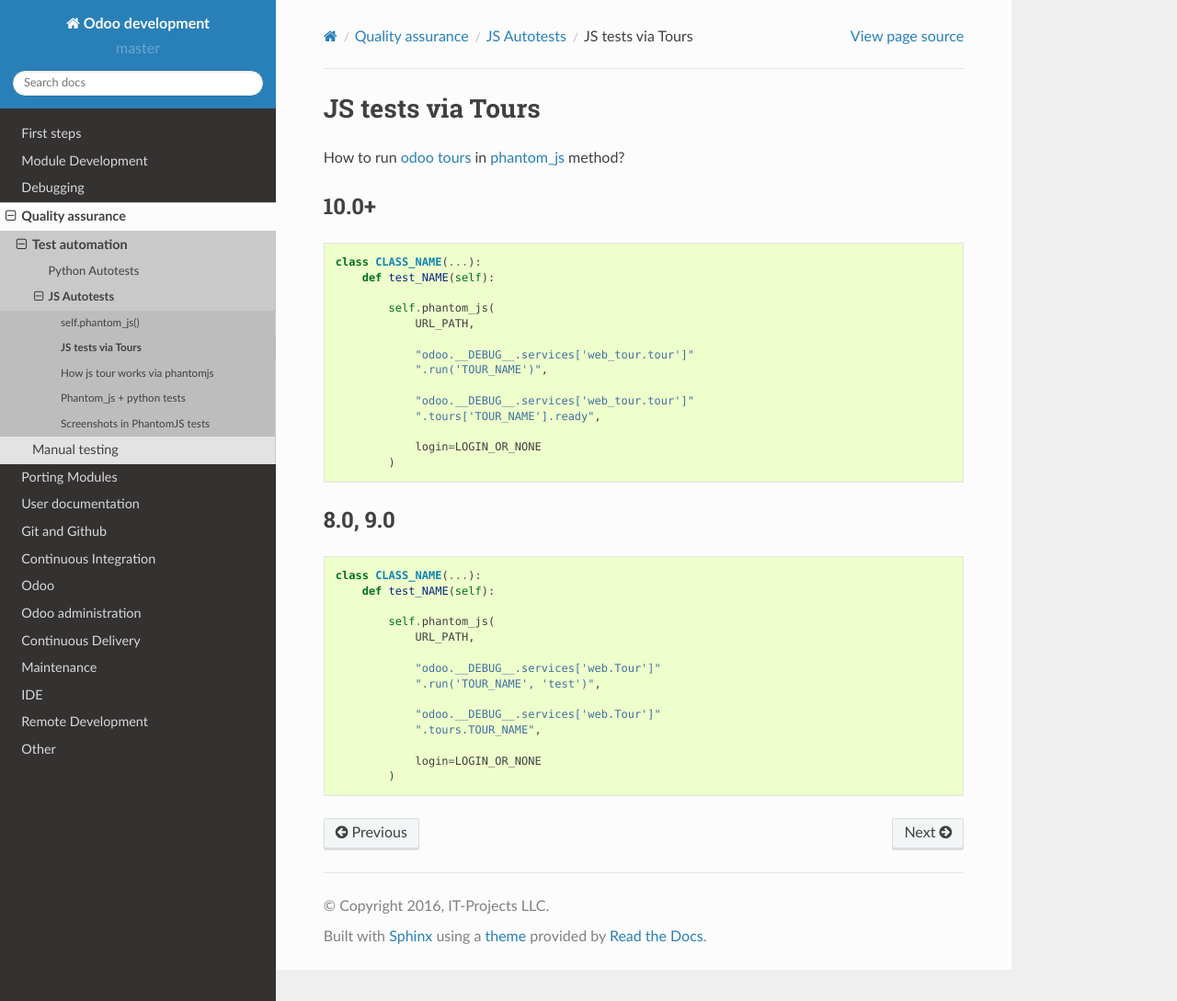
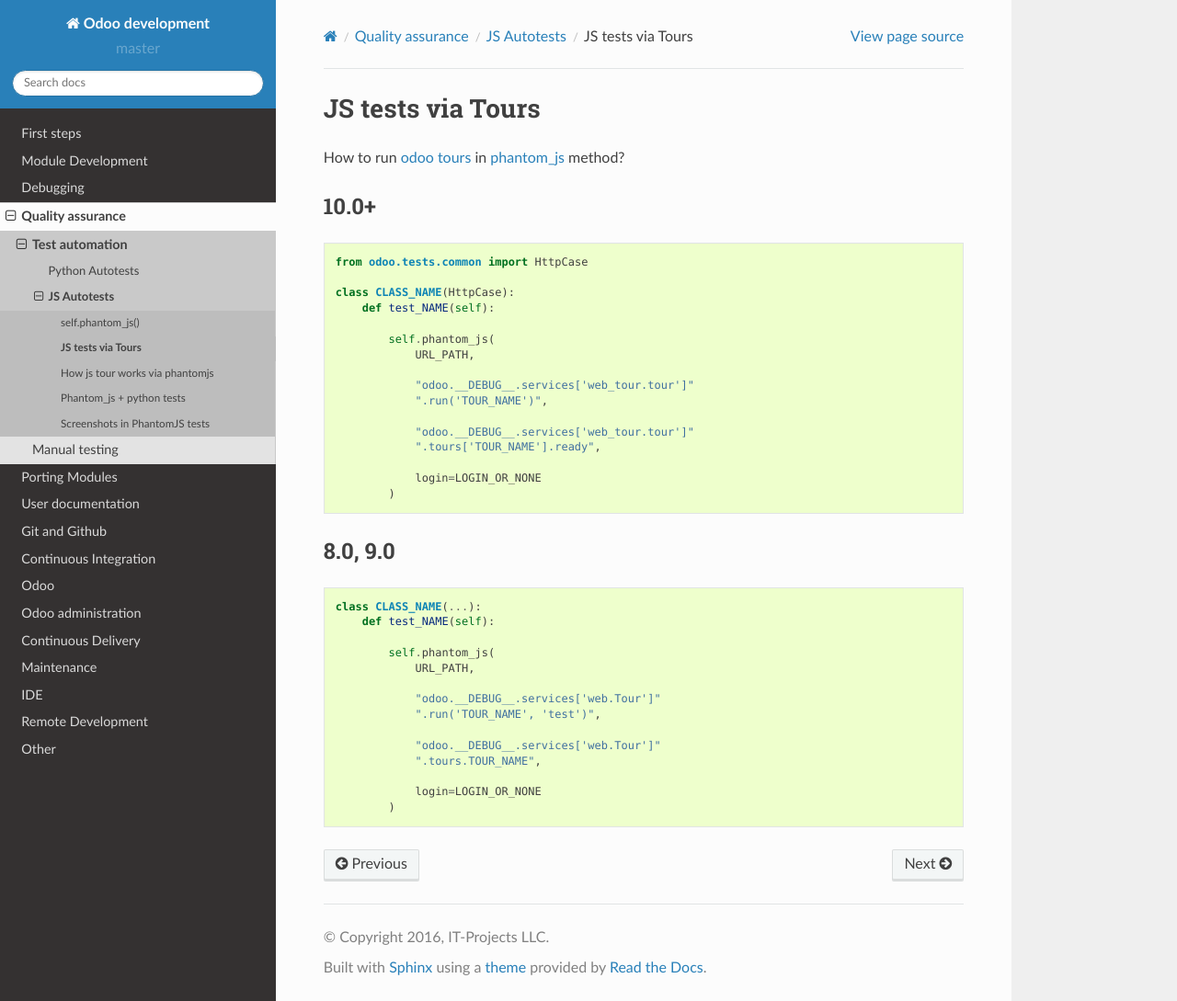
Before and after one commit to itpp-labs/odoo-development, a Sphinx documentation site: the page built from docs/qa/js/tests-via-tours.rst, in a window 1280 px wide and 1089 px high. Shown: the whole window at 92% size. Built offline with Sphinx 7.4.7 and the Read the Docs theme 2.0.0, drawn with Linux system fonts in a browser that asks for light colours.

Commit message:
HttpCase

```diff
--- a/docs/qa/js/tests-via-tours.rst
+++ b/docs/qa/js/tests-via-tours.rst
@@ -9,7 +9,9 @@
 
 .. code-block:: python
 
-    class CLASS_NAME(...):
+    from odoo.tests.common import HttpCase
+
+    class CLASS_NAME(HttpCase):
         def test_NAME(self):
 
             self.phantom_js(
```
